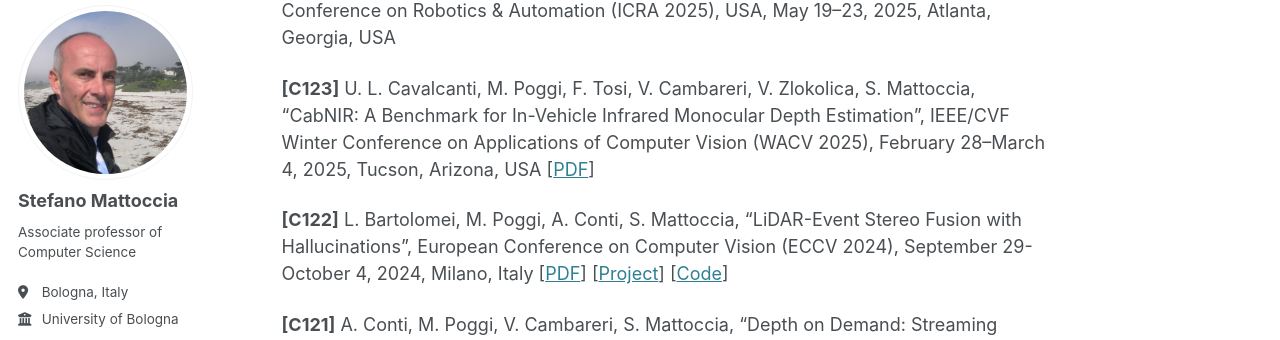
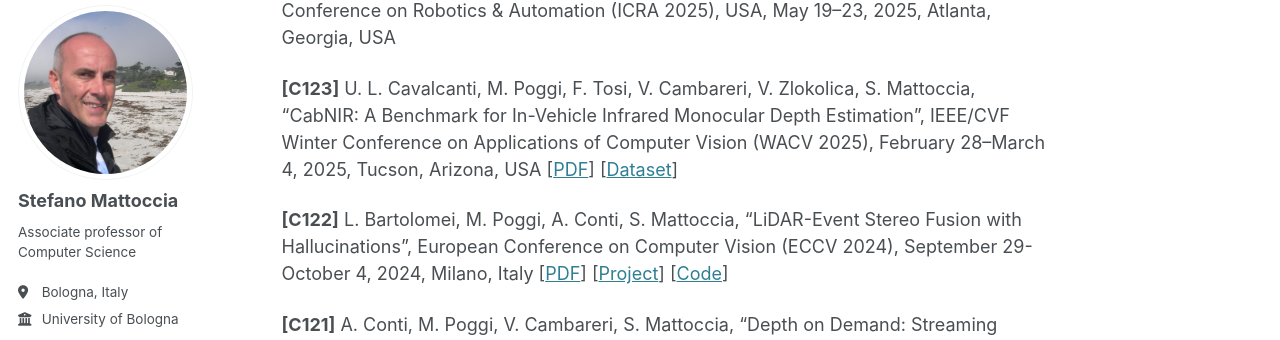
Before and after one commit to stefanomattoccia/stefanomattoccia.github.io, a Jekyll site: the page built from _pages/publications.md, in a window 1280 px wide and 900 px high, scrolled down 4385 px. Shown: the part 101-441 px from the top of the window. Built offline with Jekyll 4.4.1, drawn with Linux system fonts in a browser that asks for light colours; some web fonts are replaced.

Commit message:
Update publications.md

```diff
--- a/_pages/publications.md
+++ b/_pages/publications.md
@@ -93,7 +93,7 @@ International Conference and Workshop papers
 
 **[C124]** E. Mannocci, M. Poggi, S. Mattoccia, “Drive with flow”, IEEE International Conference on Robotics & Automation (ICRA 2025), USA, May 19–23, 2025, Atlanta, Georgia, USA
 
-**[C123]** U. L. Cavalcanti, M. Poggi, F. Tosi, V. Cambareri, V. Zlokolica, S. Mattoccia, “CabNIR: A Benchmark for In-Vehicle Infrared Monocular Depth Estimation”, IEEE/CVF Winter Conference on Applications of Computer Vision (WACV 2025), February 28–March 4, 2025, Tucson, Arizona, USA [[PDF](https://openaccess.thecvf.com/content/WACV2025/papers/Cavalcanti_CabNIR_A_Benchmark_for_In-Vehicle_Infrared_Monocular_Depth_Estimation_WACV_2025_paper.pdf)]
+**[C123]** U. L. Cavalcanti, M. Poggi, F. Tosi, V. Cambareri, V. Zlokolica, S. Mattoccia, “CabNIR: A Benchmark for In-Vehicle Infrared Monocular Depth Estimation”, IEEE/CVF Winter Conference on Applications of Computer Vision (WACV 2025), February 28–March 4, 2025, Tucson, Arizona, USA [[PDF](https://openaccess.thecvf.com/content/WACV2025/papers/Cavalcanti_CabNIR_A_Benchmark_for_In-Vehicle_Infrared_Monocular_Depth_Estimation_WACV_2025_paper.pdf)] [[Dataset](https://cabnir.github.io/)]
 
 **[C122]** L. Bartolomei, M. Poggi, A. Conti, S. Mattoccia, “LiDAR-Event Stereo Fusion with Hallucinations”, European Conference on Computer Vision (ECCV 2024), September 29-October 4, 2024, Milano, Italy [[PDF](https://arxiv.org/pdf/2408.04633)] [[Project](https://eventvppstereo.github.io/)] [[Code](https://github.com/bartn8/eventvppstereo/)]
 
```
